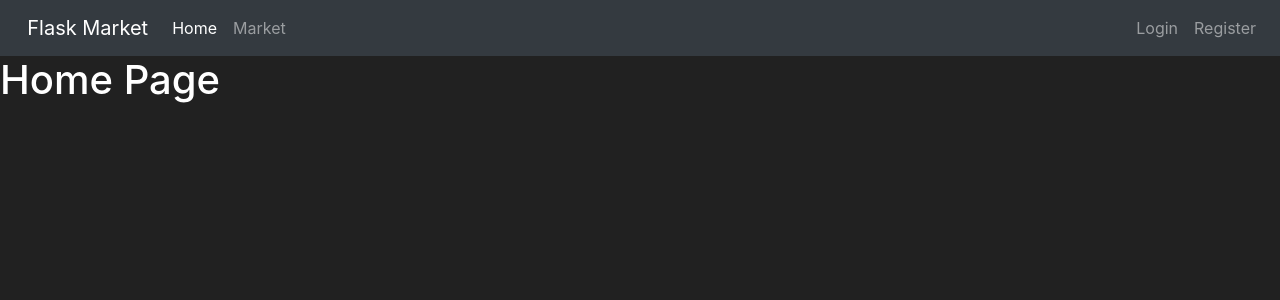
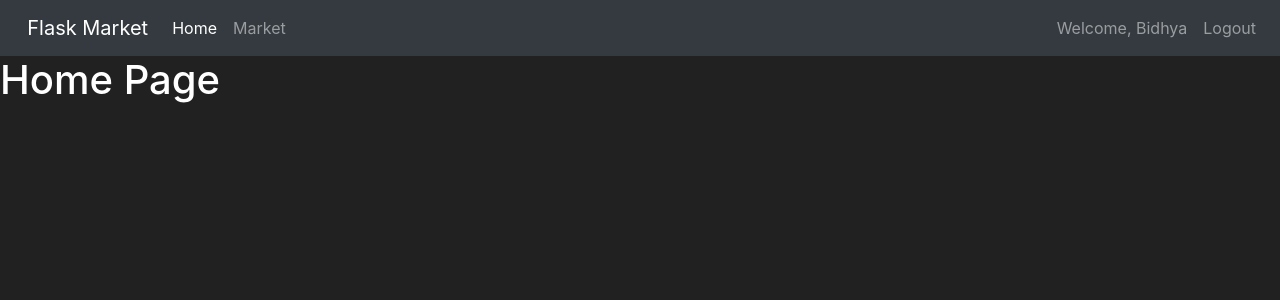
Before and after one commit to bidhyapokharel/FlaskProject, a Flask app: page / in a window 1280 px wide. Shown: the top 300 px of the page. Run offline with Flask 2, Linux system fonts and the light colour scheme; a user stored in the database is signed in; some libraries are stand-ins or nearby versions.

Commit message:
Add Logout button

```diff
--- a/FlaskProject/market/templates/base.html
+++ b/FlaskProject/market/templates/base.html
@@ -27,12 +27,22 @@
                 </li>
             </ul>
             <ul class="navbar-nav ">
+              {% if current_user.is_authenticated %}
+              <li class="nav-item">
+                <a class="nav-link"> Welcome, {{ current_user.username }} </a>
+              </li>
+             <li class="nav-item">
+                <a class="nav-link" href="{{ url_for('login_page')}}">Logout</a>
+              </li>
+
+              {% else %}
                 <li class="nav-item">
                     <a class="nav-link" href="{{ url_for('login_page')}}">Login</a>
                 </li>
                 <li class="nav-item">
                     <a class="nav-link" href="{{ url_for('register_page')}}">Register</a>
                 </li>
+              {% endif %}
             </ul>
         </div>
       </nav>
```
